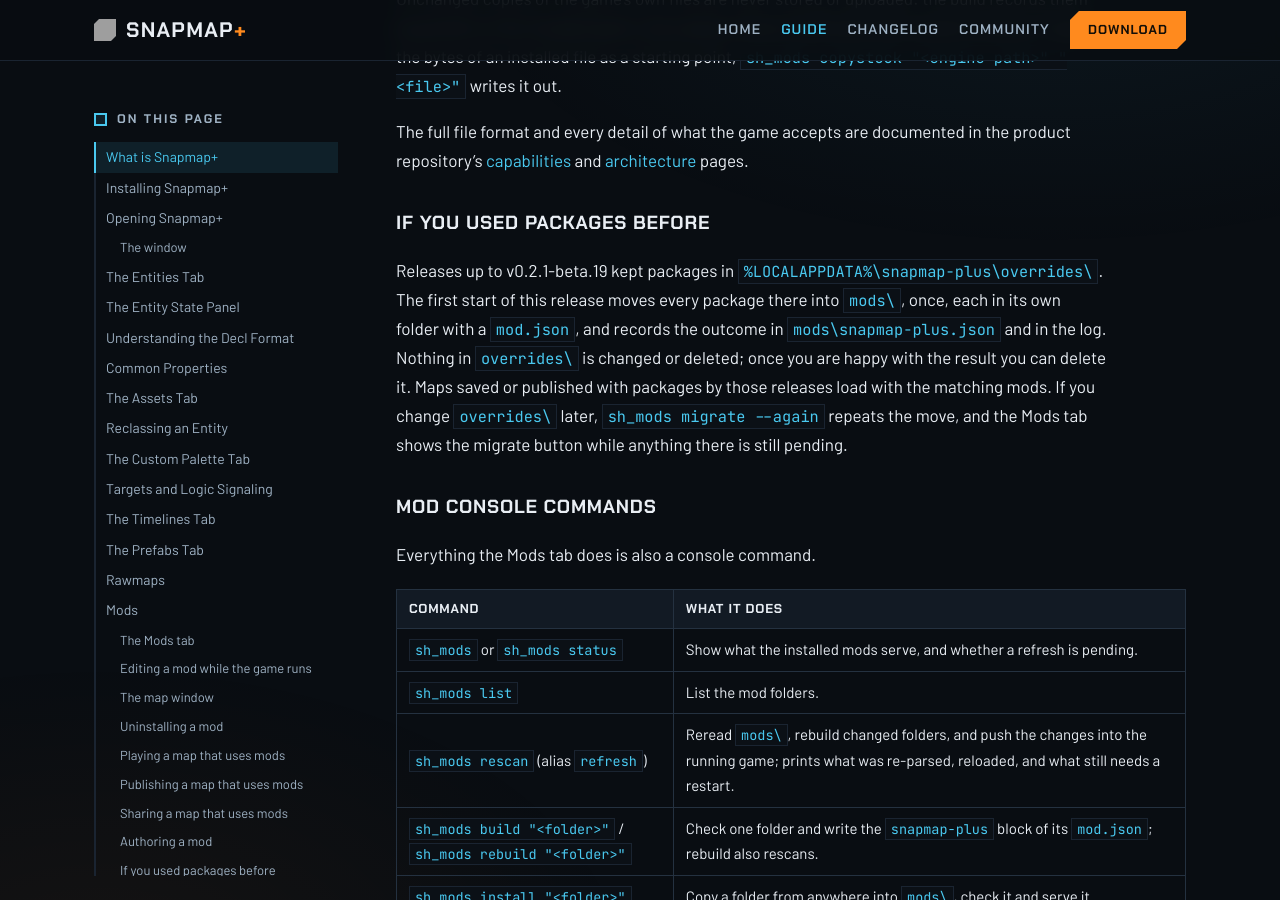
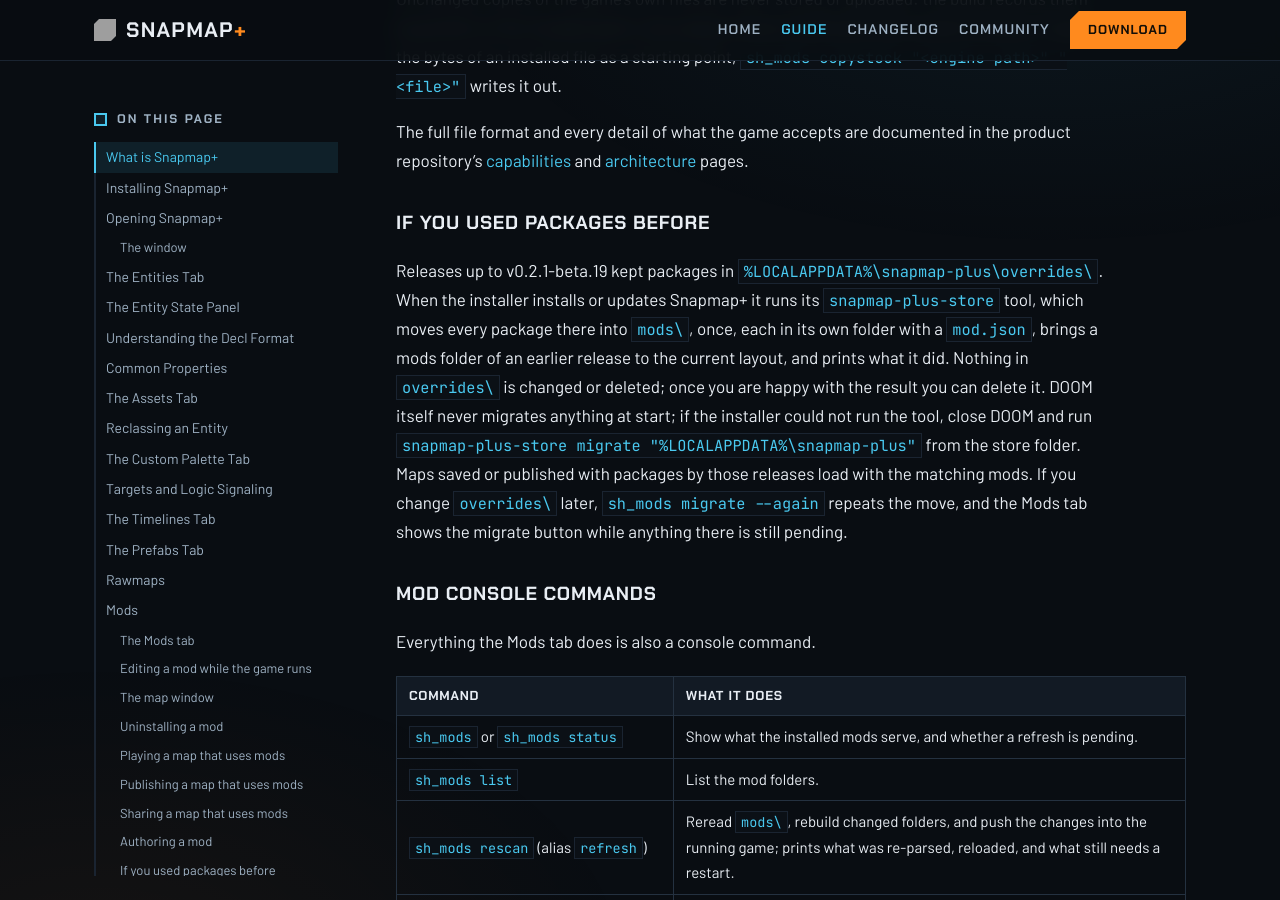
Before and after one commit to doom-snapmap/snapmap-web, a Jekyll site: the page built from site/snapmap-plus-guide.md, in a window 1280 px wide and 900 px high, scrolled down 32897 px. Built offline with Jekyll 4.4.1, drawn with Linux system fonts in a browser that asks for light colours; grey boxes are pictures that could not be loaded.

Commit message:
Say the store tool migrates packages, not the first start
The packages section still said the first start of the release moves old packages into mods. The installer's snapmap-plus-store tool does it now, and the section tells players how to run it by hand if the installer could not.

```diff
--- a/site/snapmap-plus-guide.md
+++ b/site/snapmap-plus-guide.md
@@ -883,10 +883,13 @@ and [architecture](https://github.com/doom-snapmap/snapmap-plus/blob/main/docs/a
 
 ### If you used packages before
 
-Releases up to v0.2.1-beta.19 kept packages in `%LOCALAPPDATA%\snapmap-plus\overrides\`. The first
-start of this release moves every package there into `mods\`, once, each in its own folder with a
-`mod.json`, and records the outcome in `mods\snapmap-plus.json` and in the log. Nothing in `overrides\`
-is changed or deleted; once you are happy with the result you can delete it. Maps saved or published
+Releases up to v0.2.1-beta.19 kept packages in `%LOCALAPPDATA%\snapmap-plus\overrides\`. When the
+installer installs or updates Snapmap+ it runs its `snapmap-plus-store` tool, which moves every package
+there into `mods\`, once, each in its own folder with a `mod.json`, brings a mods folder of an earlier
+release to the current layout, and prints what it did. Nothing in `overrides\` is changed or deleted;
+once you are happy with the result you can delete it. DOOM itself never migrates anything at start; if
+the installer could not run the tool, close DOOM and run `snapmap-plus-store migrate
+"%LOCALAPPDATA%\snapmap-plus"` from the store folder. Maps saved or published
 with packages by those releases load with the matching mods. If you change `overrides\` later,
 `sh_mods migrate --again` repeats the move, and the Mods tab shows the migrate button while anything
 there is still pending.
```
